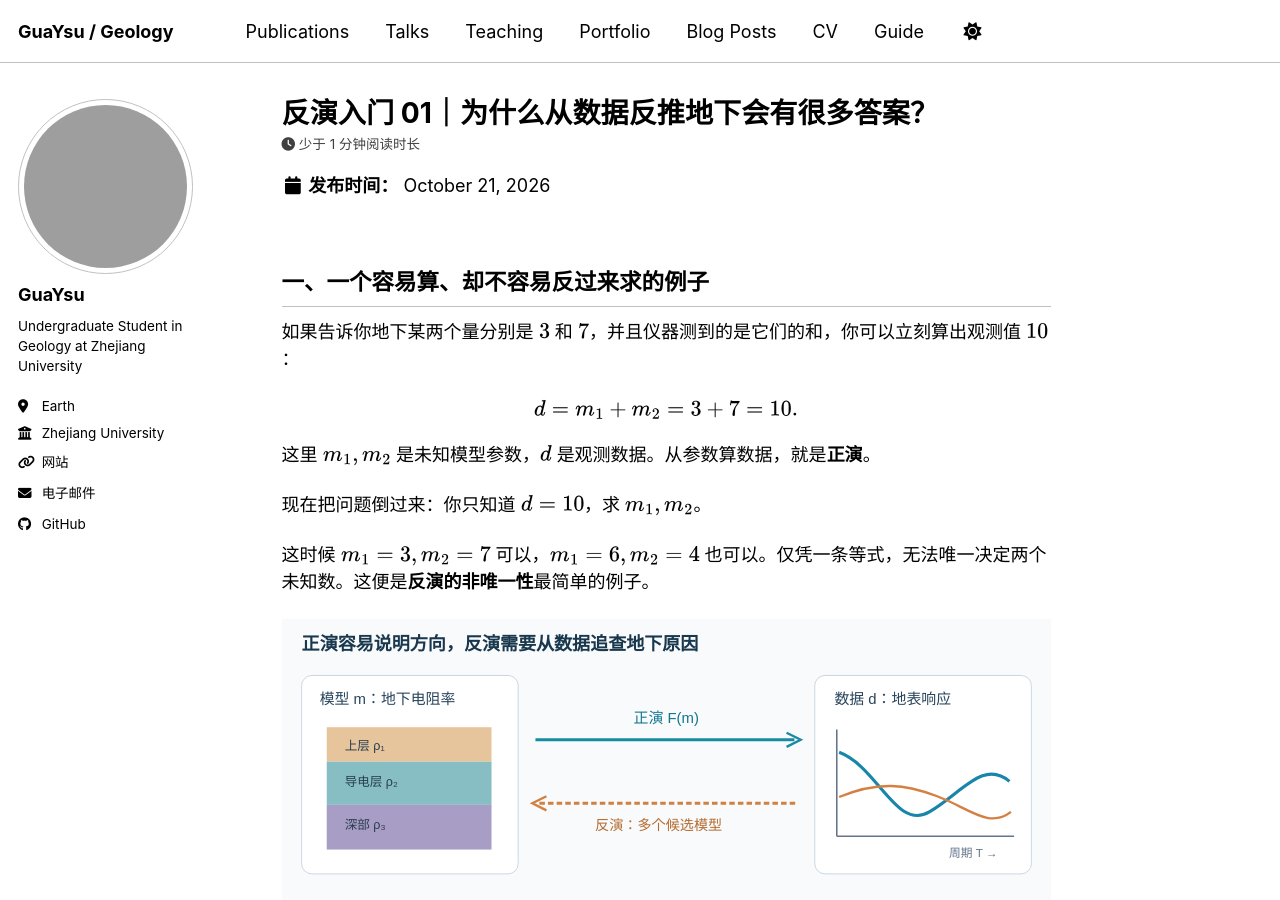
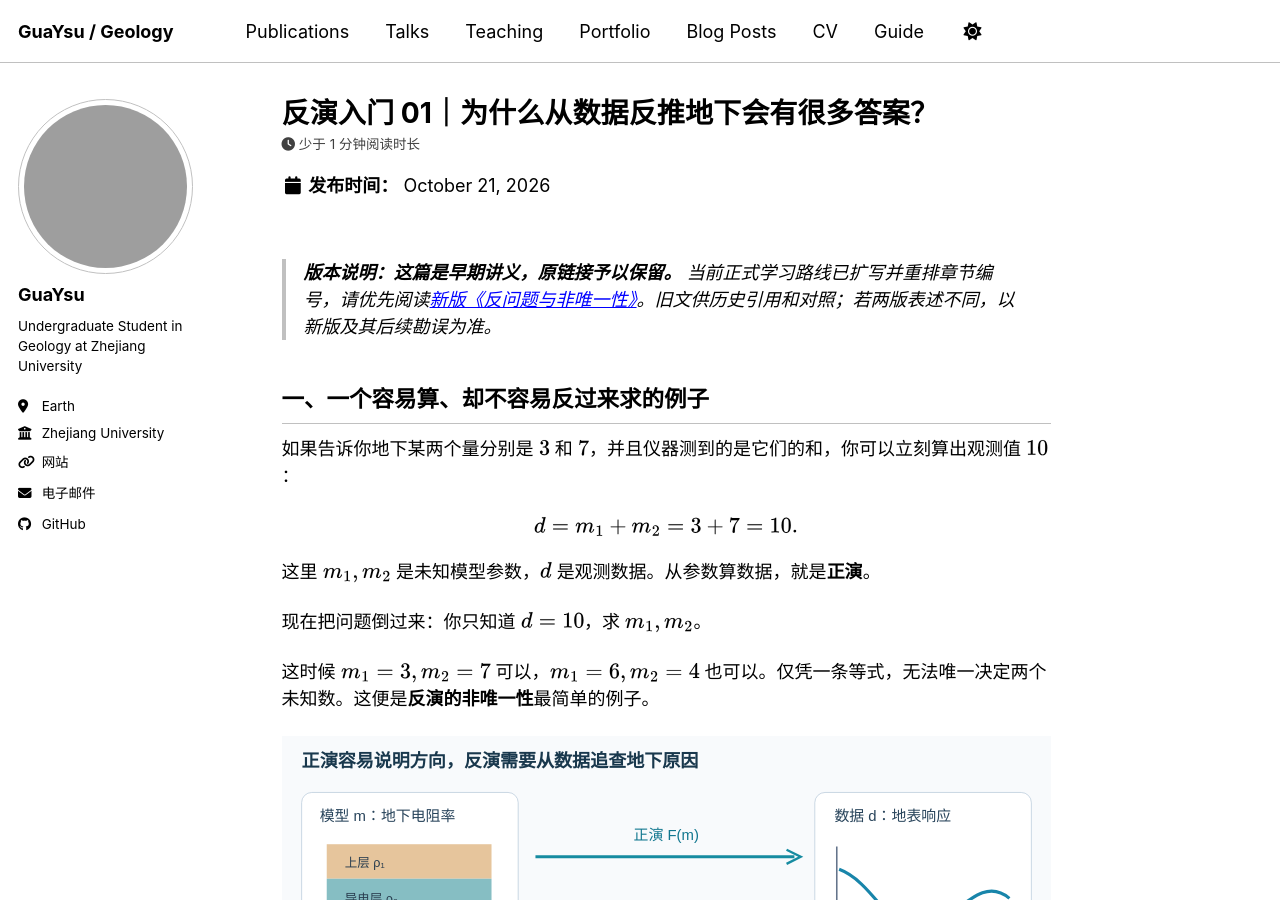
Before and after one commit to GuaYsu/guaysu.github.io, a Jekyll site: the page built from _posts/2026-10-21-mt-course-07a-inverse.md, in a window 1280 px wide and 900 px high. Built offline with Jekyll 4.4.1, drawn with Linux system fonts in a browser that asks for light colours; a script bundle is joined from its source files by our own code; library files that are not in the unit come from our copies; grey boxes are pictures that could not be loaded.

Commit message:
docs(mt): mark legacy inversion lesson and link expanded canonical chapter

```diff
--- a/_posts/2026-10-21-mt-course-07a-inverse.md
+++ b/_posts/2026-10-21-mt-course-07a-inverse.md
@@ -6,6 +6,8 @@ excerpt: "从两个数字之和，到四格层析成像与零空间，理解正
 tags: [大地电磁, 反演, 非唯一性, 数学基础]
 ---
 {% include mt-course-math.html %}
+
+> **版本说明：这篇是早期讲义，原链接予以保留。** 当前正式学习路线已扩写并重排章节编号，请优先阅读[新版《反问题与非唯一性》](/posts/2026/10/mt-course-07a-inverse-problem/)。旧文供历史引用和对照；若两版表述不同，以新版及其后续勘误为准。
 
 ## 一、一个容易算、却不容易反过来求的例子
 
```
